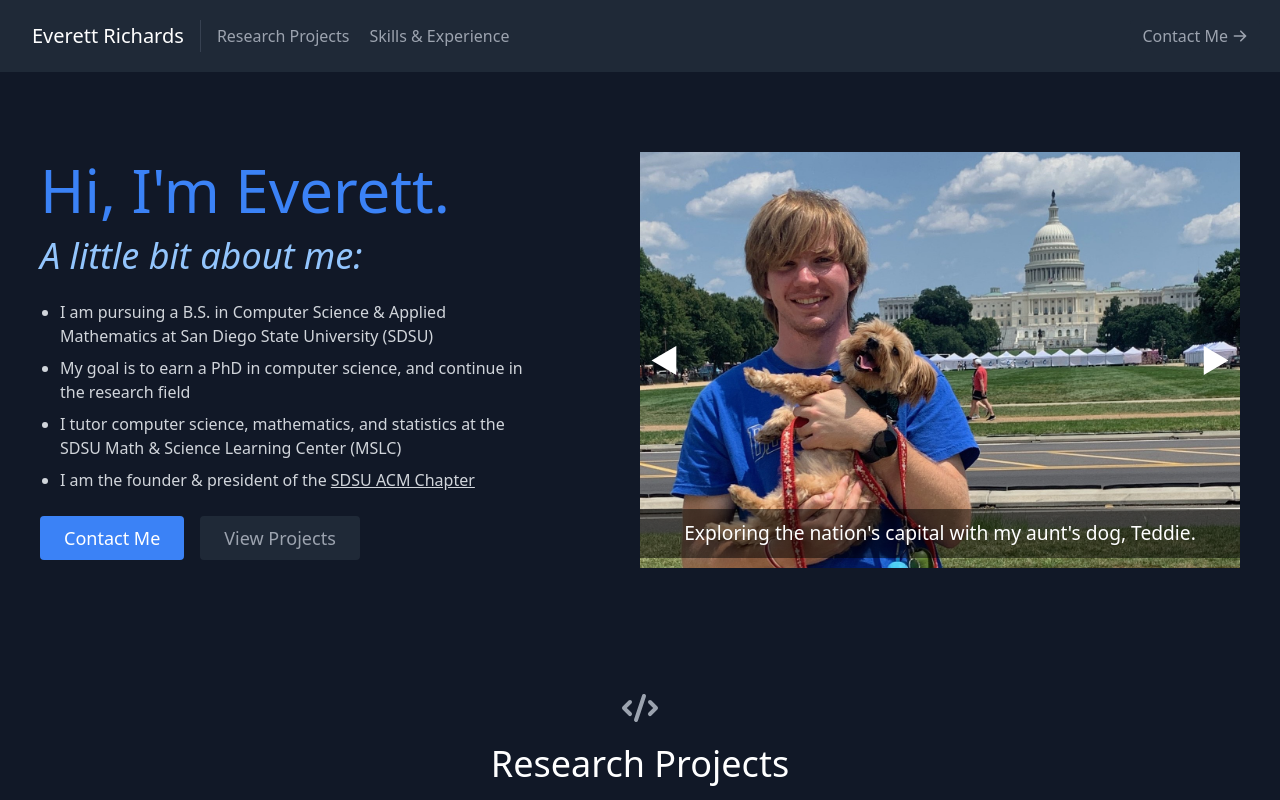
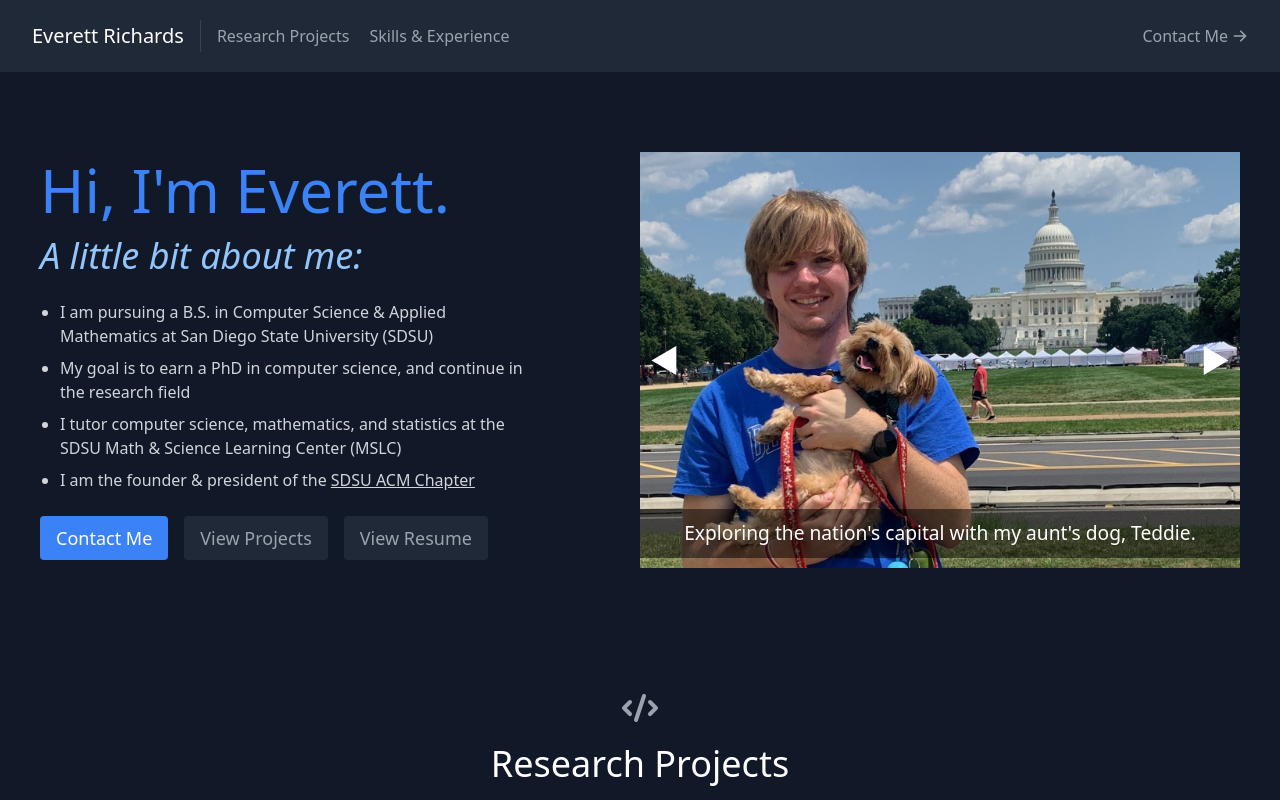
Before and after one commit to EverettRichards/Portfolio, a React (Create React App) app: page / in a window 1280 px wide. Shown: the top 800 px of the page. Built offline with nearby package versions, Linux system fonts and the light colour scheme.

Commit message:
Added resume + fixed projects link

```diff
--- a/src/components/About.js
+++ b/src/components/About.js
@@ -37,13 +37,18 @@ export default function About() {
               <div className="flex justify-center">
                 <a
                   href="#contact"
-                  className="inline-flex text-white bg-blue-500 border-0 py-2 px-6 focus:outline-none hover:bg-blue-600 rounded text-lg">
+                  className="inline-flex text-white bg-blue-500 border-0 py-2 px-4 focus:outline-none hover:bg-blue-600 rounded text-lg">
                   Contact Me
                 </a>
                 <a
-                  href="#projects"
-                  className="ml-4 inline-flex text-gray-400 bg-gray-800 border-0 py-2 px-6 focus:outline-none hover:bg-gray-700 hover:text-white rounded text-lg">
+                  href="#research"
+                  className="ml-4 inline-flex text-gray-400 bg-gray-800 border-0 py-2 px-4 focus:outline-none hover:bg-gray-700 hover:text-white rounded text-lg">
                   View Projects
+                </a>
+                <a
+                  href="https://docs.google.com/document/d/1Pphz4vExxLpTO9oJZle-k0culQDqo0Q93crWGP4mlqg/edit?usp=sharing" target="_blank"
+                  className="ml-4 inline-flex text-gray-400 bg-gray-800 border-0 py-2 px-4 focus:outline-none hover:bg-gray-700 hover:text-white rounded text-lg">
+                  View Resume
                 </a>
               </div>
             </div>
```
Also changed, not shown: 11 other files (tests, documents, lock files or other folders).
